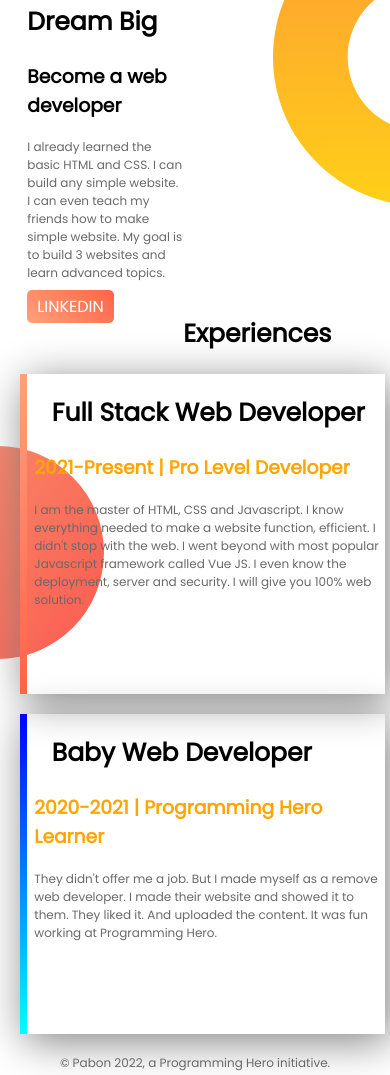
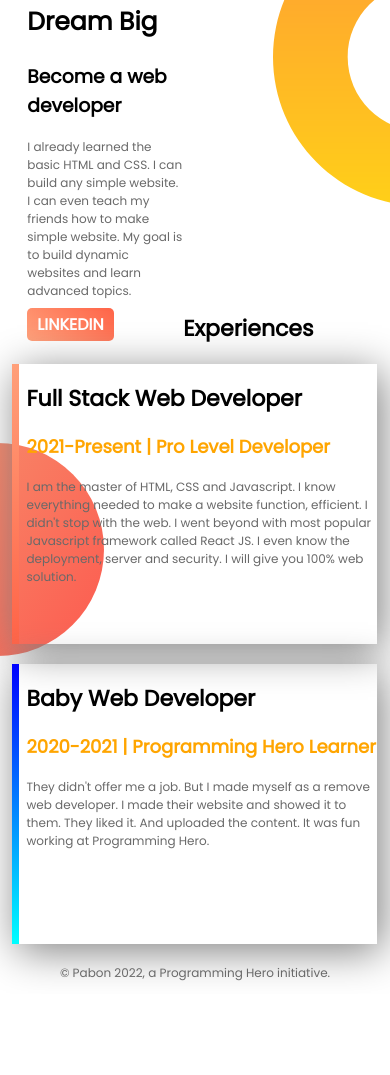
Before and after one commit to Programming-bro/my-portfolio, a plain HTML site: page index.html in a window 390 px wide. Shown: the part 656-1731 px from the top of the page. After the commit the page ends 1650 px from the top, so only its background shows below. Drawn offline with Linux system fonts and the light colour scheme; a script that the page names is missing.

Commit message:
change font size

```diff
--- a/index.html
+++ b/index.html
@@ -15,7 +15,7 @@
         <div class="half-width">
             <h1>Welcome To<span> Pabon's</span> World</h1>
             <h3>Student & curious learner</h3>
-            <p>Hey I'm a student & social worker. Sometimes I work as a volunteer in social programmes . But nobody pays me a dime for that work.  That's why I am learning and mastering web development. I will not stop until I become the Web Development Master.</p>
+            <p>I'm a student of class 11. Besides my academic education, I'm learning Web Development. I love to know new things, enrich my knowledge & improve my skills. My aim is to become a brand new web developer & computer programmer.</p>
             <a class="anchor-button" target="_blank" href="https://www.facebook.com/mdhossainpabon/">FACEBOOK</a>
         </div>
         <div class="half-width">
@@ -29,8 +29,8 @@
         <div class="half-width">
             <h2>Dream Big</h2>
             <h3>Become a web developer</h3>
-            <p>I already learned the basic HTML and CSS. I can build any simple website. I can even teach my friends how to make simple website. My goal is to build 3 websites and learn advanced topics.</p>
-            <a class="anchor-button" href="https://www.linkedin.com/in/md-hossain-pabon/">LINKEDIN</a>
+            <p>I already learned the basic HTML and CSS. I can build any simple website. I can even teach my friends how to make simple website. My goal is to build dynamic websites and learn advanced topics.</p>
+            <a class="anchor-button" target="_blank" href="https://www.linkedin.com/in/md-hossain-pabon/">LINKEDIN</a>
         </div>
     </section>
     <section class="experience-area">
@@ -38,7 +38,7 @@
         <div class="experience-width" id="full-stack">
             <h2>Full Stack Web Developer</h2>
             <h3>2021-Present | Pro Level Developer</h3>
-            <p>I am the master of HTML, CSS and Javascript. I know everything needed to make a website function, efficient. I didn't stop with the web. I went beyond with most popular Javascript framework called Vue JS. I even know the deployment, server and security. I will give you 100% web solution.</p>
+            <p>I am the master of HTML, CSS and Javascript. I know everything needed to make a website function, efficient. I didn't stop with the web. I went beyond with most popular Javascript framework called React JS. I even know the deployment, server and security. I will give you 100% web solution.</p>
         </div>
         <div class="experience-width" id="baby-web">
             <h2>Baby Web Developer</h2>
--- a/style.css
+++ b/style.css
@@ -32,16 +32,11 @@ p{
     background-repeat: no-repeat;
     background-position: left;
 }
-.experience-area h2{
+.experience-area #experience{
     margin-left: 5%;
 }
 .experience-area h3{
     color: orange;
-}
-
-.experience-area div{
-    box-shadow: 5px 7px 40px gray;
-    height: 80%;
 }
 #full-stack{
     border-left: 7px solid;
@@ -75,6 +70,10 @@ section{
     height: 500px;
     padding-bottom: 150px;
 }
+.experience-area div{
+    box-shadow: 5px 7px 40px gray;
+    height: 80%;
+}
 .experience-width{
     width: 40%;
     float: left;
@@ -99,17 +98,28 @@ p{
     padding: 5px 10px;
     border-radius: 5px;
     color: white;
-    font-weight: 300;
+    font-weight: 700;
 }
 section{
     height: 400px;
     padding-bottom: 75px;
 }
+.experience-area div{
+    box-shadow: 5px 7px 40px gray;
+    height: 70%;
+}
 .experience-width{
     margin-bottom: 20px;
     width: 90%;
     float: left;
-    margin-left: 5%;
+    margin-left: 3%;
+    margin-right: 2%;
     padding-left: 2%;
 }
+.experience-area h2{
+    font-size: 22px;
 }
+.experience-area h3{
+    font-size: 18px;
+}
+}
```
